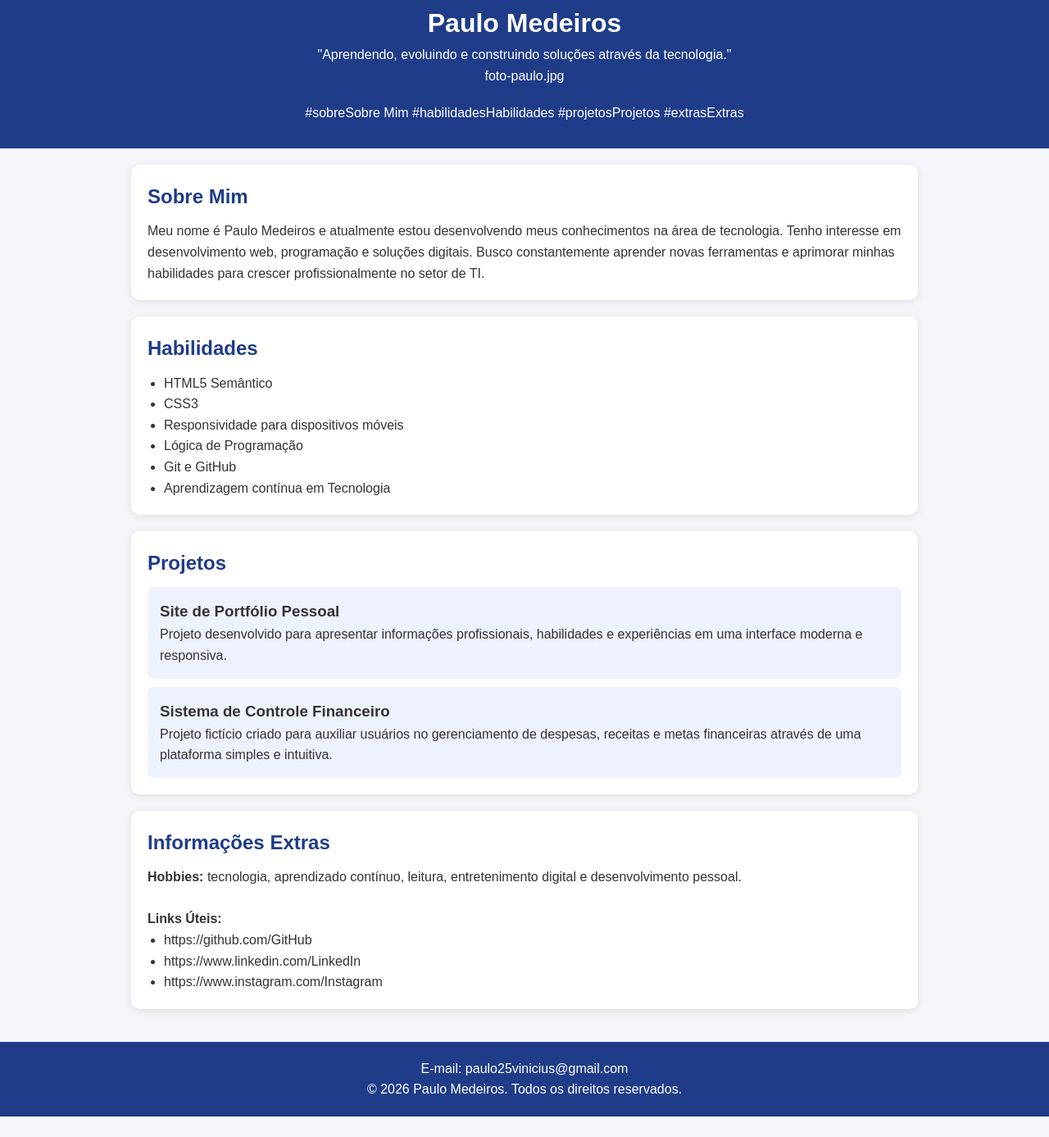
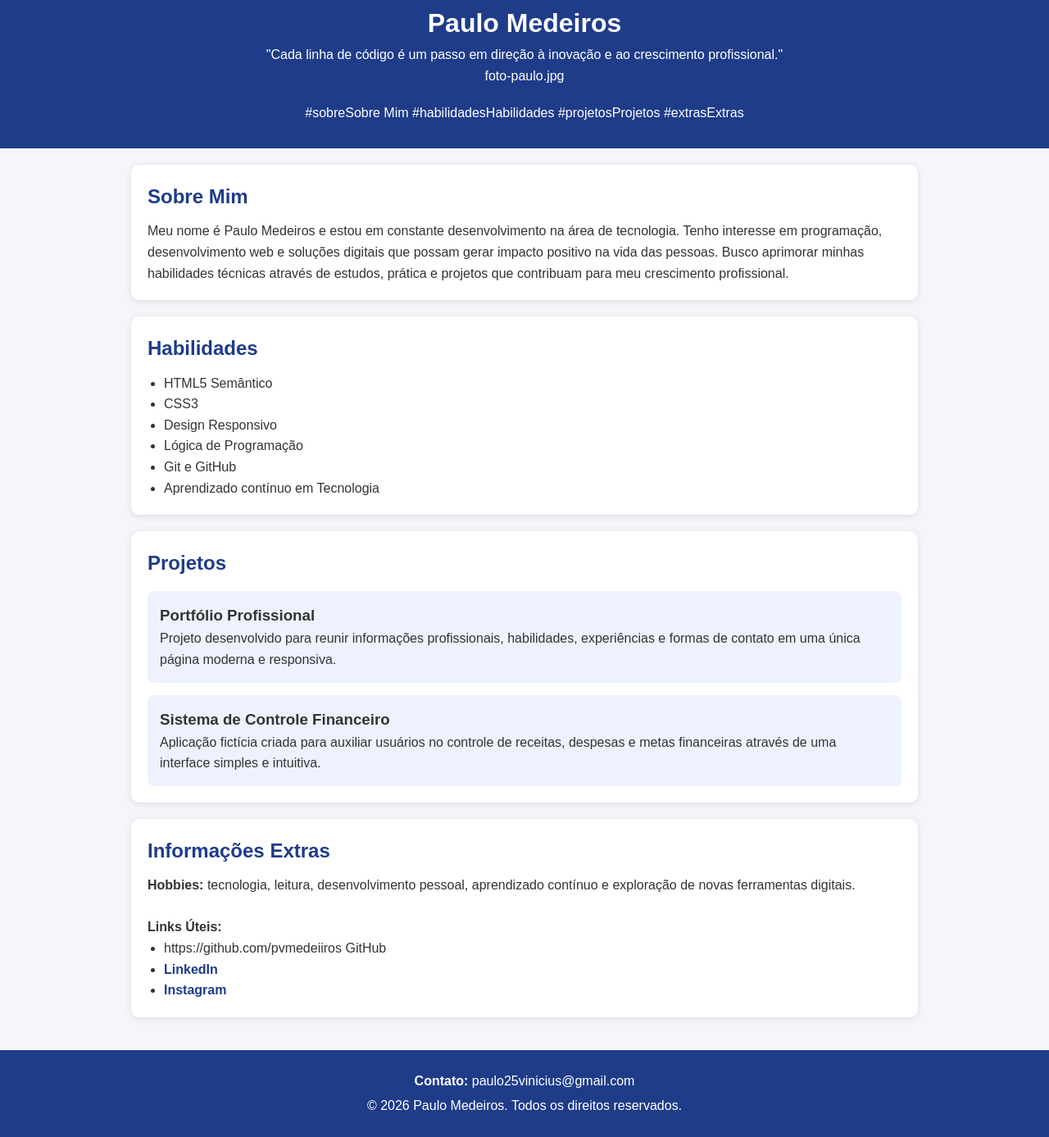
Before and after one commit to pvmedeiiros/landing-page-paulo, a plain HTML site: page index.html in a window 1280 px wide. Shown: the part 27-1414 px from the top of the page at 82% size. Before the commit the page ends 1389 px from the top, so only its background shows below. Drawn offline with Linux system fonts and the light colour scheme.

Commit message:
Update index.html

```diff
--- a/index.html
+++ b/index.html
@@ -1,102 +1,118 @@
 <!DOCTYPE html>
 <html lang="pt-BR">
+
 <head>
     <meta charset="UTF-8">
     <meta name="viewport" content="width=device-width, initial-scale=1.0">
-    <title>Paulo Medeiros - Landing Page</title>
+    <title>Paulo Medeiros | Landing Page</title>
 
     <style>
-        *{
+        * {
             margin: 0;
             padding: 0;
             box-sizing: border-box;
         }
 
-        body{
+        body {
             font-family: Arial, Helvetica, sans-serif;
             background-color: #f4f6f9;
             color: #333;
             line-height: 1.6;
         }
 
-        header{
+        header {
             background: #1f3c88;
             color: white;
             text-align: center;
             padding: 30px 20px;
         }
 
-        header img{
+        header img {
             width: 180px;
             height: 180px;
             border-radius: 50%;
             object-fit: cover;
             border: 4px solid white;
-            margin: 15px 0;
+            margin: 20px 0;
         }
 
-        nav{
+        nav {
             margin-top: 20px;
         }
 
-        nav a{
+        nav a {
             color: white;
             text-decoration: none;
             margin: 0 15px;
             font-weight: bold;
         }
 
-        nav a:hover{
+        nav a:hover {
             color: #ffd700;
         }
 
-        main{
+        main {
             max-width: 1000px;
             margin: auto;
             padding: 20px;
         }
 
-        section, aside{
+        section,
+        aside {
             background: white;
             padding: 20px;
             margin-bottom: 20px;
             border-radius: 10px;
-            box-shadow: 0px 2px 10px rgba(0,0,0,0.1);
+            box-shadow: 0px 2px 10px rgba(0, 0, 0, 0.1);
         }
 
-        h2{
+        h2 {
             color: #1f3c88;
             margin-bottom: 10px;
         }
 
-        ul{
-            margin-left: 20px;
+        article {
+            background: #eef2ff;
+            padding: 15px;
+            margin-top: 15px;
+            border-radius: 8px;
         }
 
-        article{
-            background: #eef2ff;
-            padding: 15px;
-            border-radius: 8px;
-            margin-top: 10px;
+        ul {
+            padding-left: 20px;
         }
 
-        footer{
+        footer {
             background: #1f3c88;
             color: white;
             text-align: center;
             padding: 20px;
         }
 
-        @media (max-width: 768px){
+        footer p {
+            margin: 5px 0;
+        }
 
-            header img{
+        .links a {
+            color: #1f3c88;
+            text-decoration: none;
+            font-weight: bold;
+        }
+
+        .links a:hover {
+            text-decoration: underline;
+        }
+
+        @media (max-width: 768px) {
+
+            nav a {
+                display: block;
+                margin: 10px 0;
+            }
+
+            header img {
                 width: 140px;
                 height: 140px;
-            }
-
-            nav a{
-                display: block;
-                margin: 10px 0;
             }
         }
     </style>
@@ -105,9 +121,12 @@
 <body>
 
     <header>
+
         <h1>Paulo Medeiros</h1>
 
-    <p>"Aprendendo, evoluindo e construindo soluções através da tecnologia."</p>
+        <p>
+            "Cada linha de código é um passo em direção à inovação e ao crescimento profissional."
+        </p>
 
         foto-paulo.jpg
 
@@ -117,6 +136,7 @@
             #projetosProjetos</a>
             #extrasExtras</a>
         </nav>
+
     </header>
 
     <main>
@@ -125,11 +145,11 @@
             <h2>Sobre Mim</h2>
 
             <p>
-            Meu nome é Paulo Medeiros e atualmente estou desenvolvendo meus
-            conhecimentos na área de tecnologia. Tenho interesse em desenvolvimento
-            web, programação e soluções digitais. Busco constantemente aprender
-            novas ferramentas e aprimorar minhas habilidades para crescer
-            profissionalmente no setor de TI.
+                Meu nome é Paulo Medeiros e estou em constante desenvolvimento na área de
+                tecnologia. Tenho interesse em programação, desenvolvimento web e soluções
+                digitais que possam gerar impacto positivo na vida das pessoas. Busco
+                aprimorar minhas habilidades técnicas através de estudos, prática e projetos
+                que contribuam para meu crescimento profissional.
             </p>
         </section>
 
@@ -139,22 +159,24 @@
             <ul>
                 <li>HTML5 Semântico</li>
                 <li>CSS3</li>
-            <li>Responsividade para dispositivos móveis</li>
+                <li>Design Responsivo</li>
                 <li>Lógica de Programação</li>
                 <li>Git e GitHub</li>
-            <li>Aprendizagem contínua em Tecnologia</li>
+                <li>Aprendizado contínuo em Tecnologia</li>
             </ul>
         </section>
 
         <section id="projetos">
+
             <h2>Projetos</h2>
 
             <article>
-            <h3>Site de Portfólio Pessoal</h3>
+                <h3>Portfólio Profissional</h3>
 
                 <p>
-                Projeto desenvolvido para apresentar informações profissionais,
-                habilidades e experiências em uma interface moderna e responsiva.
+                    Projeto desenvolvido para reunir informações profissionais,
+                    habilidades, experiências e formas de contato em uma única
+                    página moderna e responsiva.
                 </p>
             </article>
 
@@ -162,41 +184,60 @@
                 <h3>Sistema de Controle Financeiro</h3>
 
                 <p>
-                Projeto fictício criado para auxiliar usuários no gerenciamento
-                de despesas, receitas e metas financeiras através de uma
-                plataforma simples e intuitiva.
+                    Aplicação fictícia criada para auxiliar usuários no controle
+                    de receitas, despesas e metas financeiras através de uma
+                    interface simples e intuitiva.
                 </p>
             </article>
+
         </section>
 
         <aside id="extras">
+
             <h2>Informações Extras</h2>
 
             <p>
-            <strong>Hobbies:</strong> tecnologia, aprendizado contínuo,
-            leitura, entretenimento digital e desenvolvimento pessoal.
+                <strong>Hobbies:</strong> tecnologia, leitura, desenvolvimento pessoal,
+                aprendizado contínuo e exploração de novas ferramentas digitais.
             </p>
 
             <br>
 
-        <p>
-            <strong>Links Úteis:</strong>
-        </p>
+            <div class="links">
+
+                <p><strong>Links Úteis:</strong></p>
 
                 <ul>
-            <li>https://github.com/GitHub</a></li>
-            <li>https://www.linkedin.com/LinkedIn</a></li>
-            <li>https://www.instagram.com/Instagram</a></li>
+                    <li>
+                        https://github.com/pvmedeiiros
+                            GitHub
+                        </a>
+                    </li>
+
+                    <li>
+                        <a href="https://www.linkedin.com/in/pvmedeiiros/" target="_blank">
+                            LinkedIn
+                        </a>
+                    </li>
+
+                    <li>
+                        <a href="https://www.instagram.com/pvmedeiiros" target="_blank">
+                            Instagram
+                        </a>
+                    </li>
                 </ul>
+
+            </div>
 
         </aside>
 
     </main>
 
     <footer>
-    <p>E-mail: paulo25vinicius@gmail.com</p>
+        <p><strong>Contato:</strong> paulo25vinicius@gmail.com</p>
         <p>© 2026 Paulo Medeiros. Todos os direitos reservados.</p>
     </footer>
 
 </body>
+
 </html>
```
Lines whose indentation alone changed are shown as unchanged.
